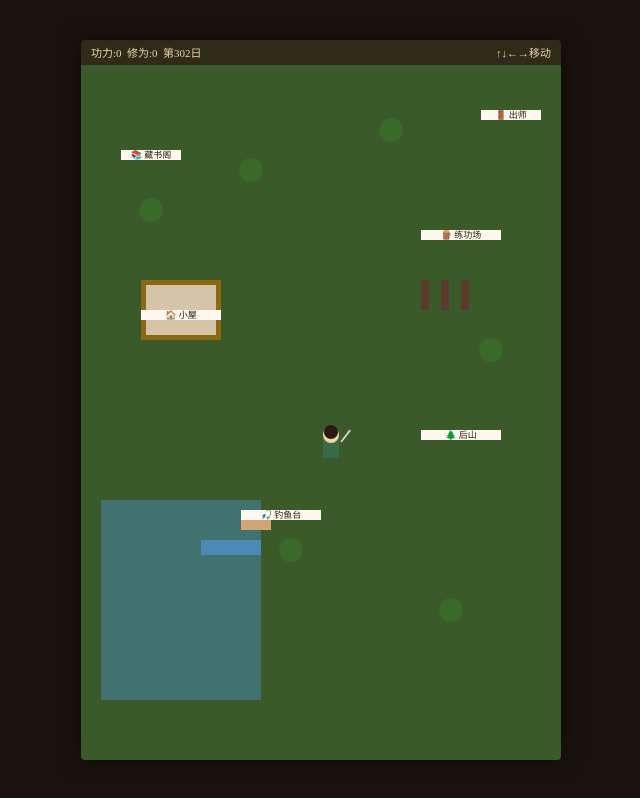
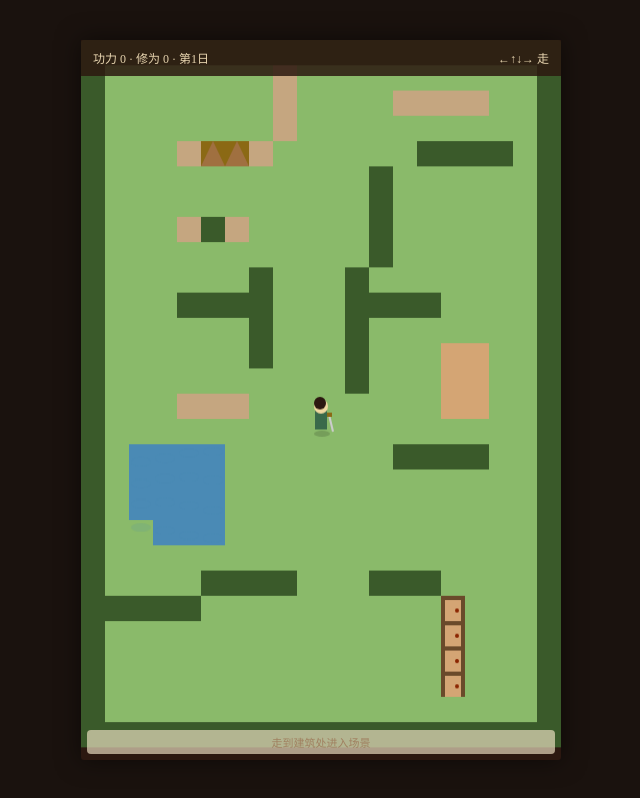
Before and after one commit to cqlhmyxw/wuxia-rising, a plain HTML site: page index.html in a window 1280 px wide. Shown: the whole page, without its empty margins (319-959 px from the left). Drawn offline with Linux system fonts and the light colour scheme.

Commit message:
🎮 可移动2D古风地图+主角动画+碰撞检测

```diff
--- a/index.html
+++ b/index.html
@@ -6,243 +6,203 @@
 <title>武侠·崛起</title>
 <style>
 *{margin:0;padding:0;box-sizing:border-box;}
-body{background:#1a120e;display:flex;justify-content:center;align-items:center;height:100vh;overflow:hidden;touch-action:none;}
-canvas{display:block;border-radius:4px;box-shadow:0 0 20px rgba(0,0,0,0.5);}
+body{background:#1a120e;display:flex;justify-content:center;align-items:center;height:100vh;overflow:hidden;font-family:'STKaiti','KaiTi',serif;}
+canvas{width:480px;height:720px;display:block;background:#2c1810;border-radius:3px;box-shadow:0 0 25px rgba(0,0,0,0.5);}
+#ui{position:relative;width:480px;height:720px;}
+#hud{position:absolute;top:0;left:0;right:0;height:36px;background:rgba(44,24,16,0.85);display:flex;align-items:center;padding:0 12px;color:#e8d5b0;font-size:12px;justify-content:space-between;z-index:5;pointer-events:none;}
+#msg{position:absolute;bottom:6px;left:6px;right:6px;text-align:center;font-size:11px;color:#a08060;z-index:5;pointer-events:none;background:rgba(245,230,200,0.65);border-radius:4px;padding:4px;min-height:22px;}
 </style>
 </head>
-<body><canvas></canvas>
+<body>
+<div id="ui">
+<canvas id="g" width="480" height="684"></canvas>
+<div id="hud"><span id="hL">功力 0 · 修为 0 · 第1日</span><span id="hR">←↑↓→ 走</span></div>
+<div id="msg">走到建筑处进入场景</div>
+</div>
 <script>
-const canvas = document.querySelector('canvas');
-const ctx = canvas.getContext('2d');
-const W = 480, H = 720;
-canvas.width = W * devicePixelRatio; canvas.height = H * devicePixelRatio;
-canvas.style.width = W+'px'; canvas.style.height = H+'px';
-ctx.scale(devicePixelRatio, devicePixelRatio);
+// ======== 工具 ========
+const TS=24,COLS=20,ROWS=28; // 480/24=20, 672/24=28  (HUD占36px)
+const W=480,H=672;
+const cv=document.getElementById('g');
+const ctx=cv.getContext('2d');
 
-// ===== 世界数据 =====
-// 地图分块: 0=可走, 1=障碍
-const MAP = [];
-for(let y=0;y<36;y++){
-  MAP[y]=[];
-  for(let x=0;x<24;x++){
-    let v=0;
-    // 水（左下方大片水域）
-    if(x<10 && y>22) v=1;
-    // 房子（中央左侧茅屋）
-    if(x>=2&&x<=5 && y>=12&&y<=16) v=1;
-    // 房子（右上）
-    if(x>=16&&x<=20 && y>=8&&y<=12) v=1;
-    // 石头（几个位置）
-    if((x===12&&y===18)||(x===18&&y===20)||(x===5&&y===20)) v=1;
-    // 树（散落）
-    if((x===3&&y===8)||(x===8&&y===6)||(x===15&&y===4)||(x===20&&y===15)||(x===10&&y===25)||(x===18&&y===28)) v=1;
-    // 围栏边线
-    if(y===2||y===33||x===1||x===22) v=1;
-    MAP[y][x]=v;
-  }
+// ======== 地图 ========
+// 0=草 1=墙 2=水 3=路 4=屋顶 5=木桩 6=书架 7=山门
+const M=[
+"11111111111111111111",
+"10000000300000000001",
+"10000000300003333001",
+"10000000300000000001",
+"10003443000000111101",
+"10000000000010000001",
+"10000000000010000001",
+"10003130000010000001",
+"10000000000010000001",
+"10000001000100000001",
+"10001111000111100001",
+"10000001000100000001",
+"10000001000100066001",
+"10000000000100066001",
+"10003330000000066001",
+"10000000000000000001",
+"10222200000001111001",
+"10222200000000000001",
+"10222200000000000001",
+"10022200000000000001",
+"10000000000000000001",
+"10000111100011100001",
+"11111000000000070001",
+"10000000000000070001",
+"10000000000000070001",
+"10000000000000070001",
+"10000000000000000001",
+"11111111111111111111",
+];
+
+// ======== 游戏状态 ========
+let G={p:0,c:0,d:1,sp:[]};
+function ld(){try{let s=localStorage.getItem('wx2');if(s)return JSON.parse(s)}catch(e){}return{p:0,c:0,d:1,sp:[]};}
+function sv(){G.last=Date.now();try{localStorage.setItem('wx2',JSON.stringify(G))}catch(e){}}
+G=ld();
+
+// 主角(像素坐标)
+let px=TS*10,py=TS*15;
+let dir=0, walk=0, moving=false;
+
+// 输入
+let k={};
+document.addEventListener('keydown',e=>{k[e.key]=true;if(e.key.startsWith('Arrow'))e.preventDefault();});
+document.addEventListener('keyup',e=>{k[e.key]=false;});
+
+// ======== 碰撞 ========
+function walkable(tx,ty){
+  if(tx<0||tx>=COLS||ty<0||ty>=ROWS)return false;
+  const c=M[ty][tx];
+  return c==='0'||c==='3'||c==='5'||c==='6'||c==='7'||c==='4';
 }
 
-// 场景入口（碰撞检测范围）
-const ENTRANCES = [
-  {x:3,y:14,w:4,h:3,name:'小屋',icon:'🏠'},
-  {x:17,y:10,w:4,h:3,name:'练功场',icon:'🪵'},
-  {x:8,y:24,w:4,h:3,name:'钓鱼台',icon:'🎣'},
-  {x:17,y:20,w:4,h:3,name:'后山',icon:'🌲'},
-  {x:2,y:6,w:3,h:3,name:'藏书阁',icon:'📚'},
-  {x:20,y:4,w:3,h:3,name:'出师',icon:'🚪'},
-];
+function collides(nx,ny,r){
+  return walkable(Math.floor((nx-r)/TS),Math.floor((ny-r)/TS)) && walkable(Math.floor((nx+r)/TS),Math.floor((ny-r)/TS))
+      && walkable(Math.floor((nx-r)/TS),Math.floor((ny+r)/TS)) && walkable(Math.floor((nx+r)/TS),Math.floor((ny+r)/TS));
+}
 
-// ===== 游戏状态 =====
-let G = {};
-function ld(){try{let s=localStorage.getItem('wx');if(s)return JSON.parse(s)}catch(e){}return {p:0,c:0,d:1,sp:[]};}
-function sv(){try{localStorage.setItem('wx',JSON.stringify(G))}catch(e){}}
-G = ld();
-if(!G.p) G.p = 0; if(!G.c) G.c = 0; if(!G.d) G.d = 1; if(!G.sp) G.sp = [];
-
-// 主角位置（格子坐标）
-let px = 12, py = 20;
-let pdir = 0; // 0下 1上 2左 3右
-
-// 战斗状态
-let curMon = null;
-let inBattle = false;
-
-// ===== 输入 =====
-let keys = {};
-document.addEventListener('keydown',e=>{keys[e.key]=true;});
-document.addEventListener('keyup',e=>{keys[e.key]=false;});
-
-// ===== 游戏循环 =====
-let frame = 0;
-const TILE = 20;
+// ======== 主循环 ========
+let ft=0;
 
 function update(){
-  frame++;
-  if(inBattle) return; // 战斗中不能移动
+  ft++;
+  let dx=0,dy=0;
+  if(k['ArrowUp']||k['w']||k['W']){dy=-2;dir=3;}
+  if(k['ArrowDown']||k['s']||k['S']){dy=2;dir=0;}
+  if(k['ArrowLeft']||k['a']||k['A']){dx=-2;dir=1;}
+  if(k['ArrowRight']||k['d']||k['D']){dx=2;dir=2;}
+  if(dx||dy){moving=true;walk++;}else{moving=false;walk=0;}
+  const sp=2.5;
+  let nx=px+dx*sp,ny=py+dy*sp;
+  if(collides(nx,ny,8)){px=nx;py=ny;}
+}
 
-  let dx=0,dy=0;
-  if(keys['ArrowUp']||keys['w']||keys['W']){dy=-1;pdir=1;}
-  if(keys['ArrowDown']||keys['s']||keys['S']){dy=1;pdir=0;}
-  if(keys['ArrowLeft']||keys['a']||keys['A']){dx=-1;pdir=2;}
-  if(keys['ArrowRight']||keys['d']||keys['D']){dx=1;pdir=3;}
+function draw(){
+  // 地图
+  for(let y=0;y<ROWS;y++){
+    for(let x=0;x<COLS;x++){
+      const c=M[y][x];
+      let col='';
+      switch(c){
+        case '0':col='#8aba6a';break;
+        case '1':col='#3a5a2a';break;
+        case '2':col='#4a8ab5';break;
+        case '3':col='#c5a680';break;
+        case '4':col='#8b6914';break;
+        case '5':col='#5a3a2a';break;
+        case '6':col='#d4a574';break;
+        case '7':col='#6a4a2a';break;
+      }
+      ctx.fillStyle=col;
+      ctx.fillRect(x*TS,y*TS,TS,TS);
 
-  if(dx!==0||dy!==0){
-    let nx=px+dx, ny=py+dy;
-    // 边界
-    if(nx>=1&&nx<23&&ny>=3&&ny<33){
-      // 碰撞检测
-      if(MAP[ny]&&MAP[ny][nx]===0){
-        px=nx; py=ny;
+      // 屋顶(4)
+      if(c==='4'){
+        ctx.fillStyle='#a07040';
+        ctx.beginPath();
+        ctx.moveTo(x*TS,y*TS+TS);
+        ctx.lineTo(x*TS+TS/2,y*TS);
+        ctx.lineTo(x*TS+TS,y*TS+TS);
+        ctx.closePath();ctx.fill();
       }
-    }
-
-    // 检查是否进入场景
-    for(const e of ENTRANCES){
-      if(px>=e.x&&px<e.x+e.w && py>=e.y&&py<e.y+e.h){
-        enterScene(e.name);
-        break;
+      // 木桩(5)
+      if(c==='5'){
+        ctx.fillStyle='#a08060';
+        ctx.fillRect(x*TS+8,y*TS+6,8,18);
+      }
+      // 门(7)
+      if(c==='7'){
+        ctx.fillStyle='#d4a574';
+        ctx.fillRect(x*TS+4,y*TS+4,16,20);
+        ctx.fillStyle='#8b2500';
+        ctx.beginPath();
+        ctx.arc(x*TS+16,y*TS+14,2,0,Math.PI*2);
+        ctx.fill();
       }
     }
   }
 
-  G.d++;
-  sv();
-}
-
-function enterScene(name){
-  // 进入场景逻辑（暂简单显示）
-  console.log('进入:', name);
-  // TODO: 场景渲染
-}
-
-// ===== 渲染 =====
-function draw(){
-  ctx.clearRect(0,0,W,H);
-
-  // 绘制地图
-  for(let y=0;y<36;y++){
-    for(let x=0;x<24;x++){
-      const v = MAP[y]?.[x]||1;
-      if(v===0){
-        // 草地
-        ctx.fillStyle = (x+y)%2===0 ? '#8aba6a' : '#7aaa5a';
-      } else {
-        // 障碍
-        ctx.fillStyle = '#3a5a2a';
-      }
-      ctx.fillRect(x*TILE,y*TILE,TILE,TILE);
+  // 水面波纹动画
+  ctx.fillStyle='rgba(74,138,181,0.15)';
+  for(let y=16;y<20;y++){
+    for(let x=2;x<6;x++){
+      const o=Math.sin(ft*0.03+x+y)*5;
+      ctx.beginPath();
+      ctx.ellipse(x*TS+12,y*TS+12+o,10,4,0,0,Math.PI*2);
+      ctx.fill();
     }
   }
 
-  // 水面
-  ctx.fillStyle = '#4a8ab580';
-  for(let y=23;y<33;y++){
-    for(let x=1;x<9;x++){
-      ctx.fillRect(x*TILE,y*TILE,TILE,TILE);
-    }
-  }
-
-  // 茅屋
-  ctx.fillStyle = '#8b6914';
-  ctx.fillRect(3*TILE,12*TILE,80,60);
-  ctx.fillStyle = '#d4c5a9';
-  ctx.fillRect(3*TILE+5,12*TILE+5,70,50);
-
-  // 练功场木桩
-  for(let i=0;i<3;i++){
-    ctx.fillStyle = '#5a3a2a';
-    ctx.fillRect((17+i)*TILE,12*TILE,8,30);
-  }
-
-  // 钓鱼台
-  ctx.fillStyle = '#d4a574';
-  ctx.fillRect(8*TILE,24*TILE,30,10);
-  ctx.fillStyle = '#4a8ab5';
+  // 主角
+  const px2=Math.round(px),py2=Math.round(py);
+  // 影子
+  ctx.fillStyle='rgba(0,0,0,0.15)';
   ctx.beginPath();
-  ctx.fillRect(6*TILE,25*TILE,60,15);
+  ctx.ellipse(px2+1,py2+14,8,3,0,0,Math.PI*2);
   ctx.fill();
-
-  // 树木
-  ctx.fillStyle = '#3a6a2a';
-  for(const t of [[3,8],[8,6],[15,4],[20,15],[10,25],[18,28]]){
-    ctx.beginPath();
-    ctx.arc(t[0]*TILE+10,t[1]*TILE+10,12,0,Math.PI*2);
-    ctx.fill();
-  }
-
-  // 场景入口标签
-  ctx.font = '9px STKaiti';
-  ctx.textAlign = 'center';
-  for(const e of ENTRANCES){
-    ctx.fillStyle = '#fff8ef';
-    ctx.fillRect(e.x*TILE,e.y*TILE-10,e.w*TILE,10);
-    ctx.fillStyle = '#2c1810';
-    ctx.fillText(e.icon+' '+e.name,e.x*TILE+e.w*TILE/2,e.y*TILE-2);
-  }
-
-  // 主角
-  ctx.save();
-  ctx.translate(px*TILE+TILE/2,py*TILE+TILE/2);
   // 身体
-  ctx.fillStyle = '#3a6a4a';
-  ctx.fillRect(-8,-12,16,20);
+  ctx.fillStyle='#3a6a4a';
+  ctx.fillRect(px2-6,py2-8,12,18);
   // 头
-  ctx.fillStyle = '#f0d8a0';
+  ctx.fillStyle='#f0d8a0';
   ctx.beginPath();
-  ctx.arc(0,-15,8,0,Math.PI*2);
+  ctx.arc(px2,py2-12,7,0,Math.PI*2);
   ctx.fill();
   // 头发
-  ctx.fillStyle = '#2c1810';
+  ctx.fillStyle='#2c1810';
   ctx.beginPath();
-  ctx.arc(0,-18,7,0,Math.PI*2);
+  ctx.arc(px2-1,py2-15,6,0,Math.PI*2);
   ctx.fill();
-  // 剑
-  ctx.strokeStyle = '#ccc';
-  ctx.lineWidth = 2;
+  // 发髻
+  ctx.fillRect(px2-2,py2-20,4,6);
+  // 剑(随走动摆动)
+  const sw=Math.sin(walk*0.3)*3;
+  ctx.strokeStyle='#ccc';
+  ctx.lineWidth=2;
   ctx.beginPath();
-  ctx.moveTo(10,-8);
-  ctx.lineTo(10+15*Math.sin(frame*0.05),-8+15*Math.cos(frame*0.05));
+  ctx.moveTo(px2+8,py2-4);
+  ctx.lineTo(px2+12+sw,py2+12+sw);
   ctx.stroke();
-  ctx.restore();
-
-  // HUD
-  ctx.fillStyle = 'rgba(44,24,16,0.7)';
-  ctx.fillRect(0,0,W,25);
-  ctx.fillStyle = '#e8d5b0';
-  ctx.font = '11px STKaiti';
-  ctx.textAlign = 'left';
-  ctx.fillText('功力:'+G.p+'  修为:'+G.c+'  第'+G.d+'日',10,17);
-  ctx.textAlign = 'right';
-  ctx.fillText('↑↓←→移动',W-10,17);
-
-  // 战斗UI
-  if(inBattle && curMon){
-    ctx.fillStyle = 'rgba(0,0,0,0.6)';
-    ctx.fillRect(0,0,W,H);
-    // 怪物
-    ctx.fillStyle = '#808080';
-    ctx.beginPath();
-    ctx.ellipse(W/2,H*0.3,30,20,0,0,Math.PI*2);
-    ctx.fill();
-    ctx.fillStyle = '#e8d5b0';
-    ctx.font = '14px STKaiti';
-    ctx.textAlign = 'center';
-    ctx.fillText(curMon.n+' HP:'+curMon.hp+'/'+curMon.mh,W/2,H*0.35);
-    // HP条
-    ctx.fillStyle = '#333';
-    ctx.fillRect(W*0.25,H*0.38,W*0.5,10);
-    ctx.fillStyle = '#c0392b';
-    ctx.fillRect(W*0.25,H*0.38,W*0.5*(curMon.hp/curMon.mh),10);
-  }
+  // 剑柄
+  ctx.fillStyle='#8b6914';
+  ctx.fillRect(px2+6,py2-6,5,4);
 }
 
-function gameLoop(){
+function loop(){
   update();
+  ctx.clearRect(0,0,W,H);
   draw();
-  requestAnimationFrame(gameLoop);
+  // HUD更新
+  document.getElementById('hL').textContent=`功力 ${G.p} · 修为 ${G.c} · 第${G.d}日`;
+  requestAnimationFrame(loop);
 }
 
-gameLoop();
+loop();
 </script>
 </body>
 </html>
```
